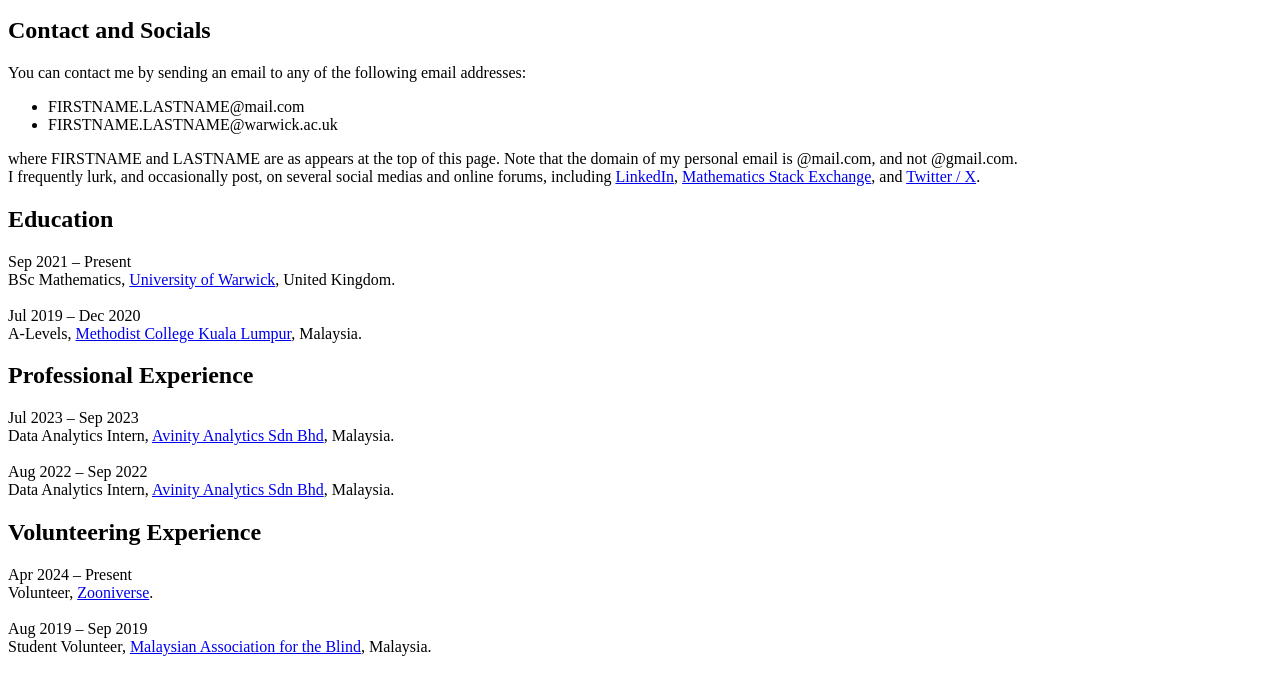
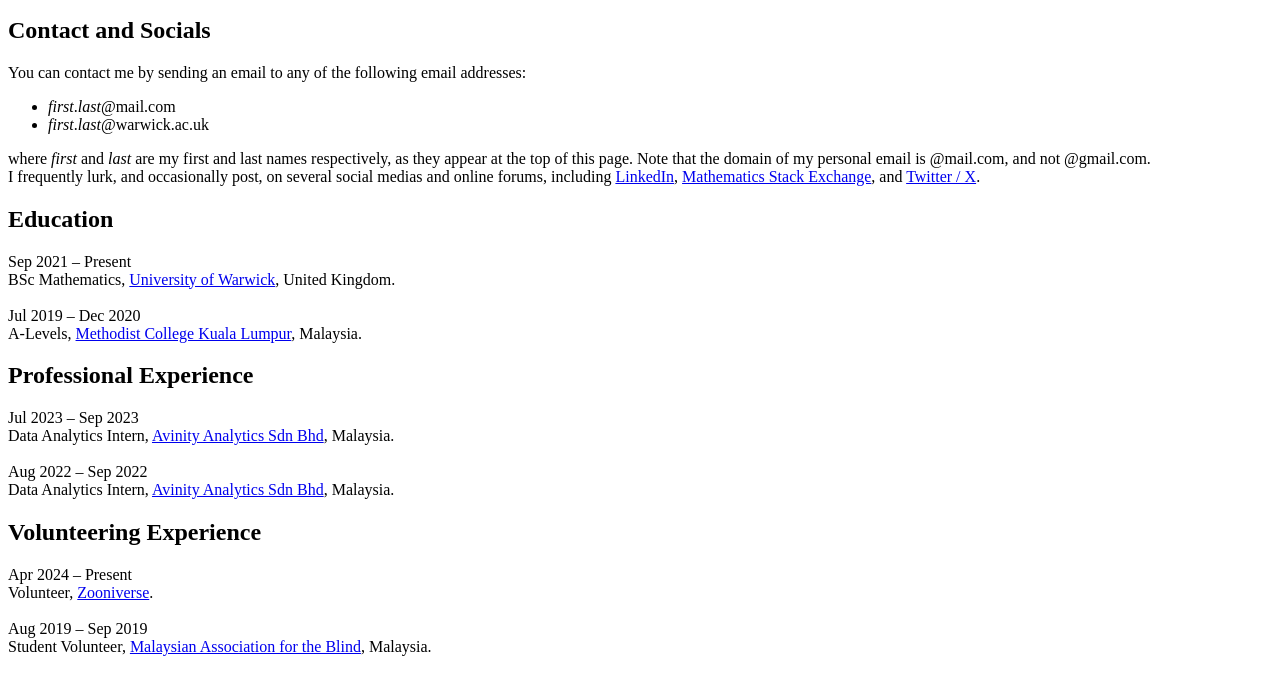
Before and after one commit to RNTay/RNTay.github.io, a plain HTML site: page index.html in a window 1280 px wide. Shown: the part 101-774 px from the top of the page. Drawn offline with Linux system fonts and the light colour scheme.

Commit message:
change email

```diff
--- a/index.html
+++ b/index.html
@@ -20,10 +20,10 @@
                 You can contact me by sending an email to any of the following email addresses:
                 <br>
                 <ul>
-                    <li> FIRSTNAME.LASTNAME@mail.com </li>
-                    <li> FIRSTNAME.LASTNAME@warwick.ac.uk </li>
+                    <li> <i>first</i>.<i>last</i>@mail.com </li>
+                    <li> <i>first</i>.<i>last</i>@warwick.ac.uk </li>
                 </ul>
-		where FIRSTNAME and LASTNAME are as appears at the top of this page. Note that the domain of my personal email is @mail.com, and not @gmail.com. <br>
+		where <i>first</i> and <i>last</i> are my first and last names respectively, as they appear at the top of this page. Note that the domain of my personal email is @mail.com, and not @gmail.com. <br>
                 I frequently lurk, and occasionally post, on several social medias and online forums, including
                 <a href="https://www.linkedin.com/in/ryan-tay-2002/" target="_blank" rel="noopener noreferrer">LinkedIn</a>,
                 <a href="https://math.stackexchange.com/users/1265110/ryan-tay" target="_blank" rel="noopener noreferrer">Mathematics Stack Exchange</a>, and
```
